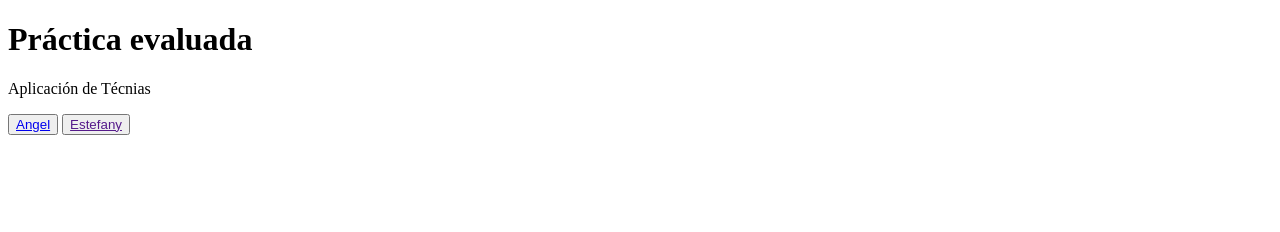
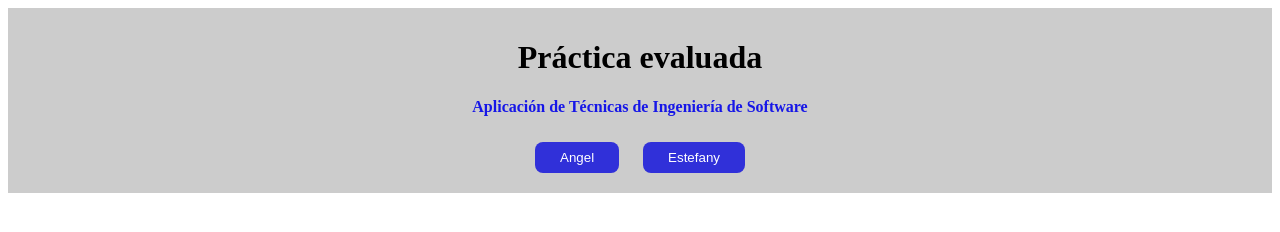
Before and after one commit to Estefany-s/practica-evaluada, a plain HTML site: page index.html in a window 1280 px wide. Drawn offline with Linux system fonts and the light colour scheme.

Commit message:
Agregando sección de contacto de Estefany

```diff
--- /dev/null
+++ b/contacto2.css
@@ -0,0 +1,25 @@
+.contenedor {
+    text-align: center;
+    background-color: #ccc;
+    padding: 10px;
+}
+
+.contenedor p {
+    font-size: 16px;
+    color: #1616e7;
+    font-weight: bold;
+}
+
+/* Estilos del index */
+button {
+    padding: 8px 25px;
+    margin: 10px;
+    background-color: #3030d9;
+    border: none;
+    border-radius: 8px;
+    cursor: pointer;
+}
+button a {
+    text-decoration: none;
+    color: #fff;
+}
--- a/index.html
+++ b/index.html
@@ -4,17 +4,20 @@
     <meta charset="UTF-8">
     <meta name="viewport" content="width=device-width, initial-scale=1.0">
     <title>Practica Evaluada</title>
+    <link rel="stylesheet" href="contacto2.css">
 </head>
 <body>
+    <div class="contenedor">
         <h1>Práctica evaluada</h1>
-    <p>Aplicación de Técnias </p>
+        <p>Aplicación de Técnicas de Ingeniería de Software</p>
         <div>
             <button>
                 <a href="contacto.html">Angel</a>
             </button>
             <button>
-            <a href="">Estefany</a>
+                <a href="contacto2.html">Estefany</a>
             </button>
+        </div>
     </div>
 </body>
 </html>
```
Also changed, not shown: contacto2.html (added, +19 -0 lines). Lines whose indentation alone changed are shown as unchanged.
